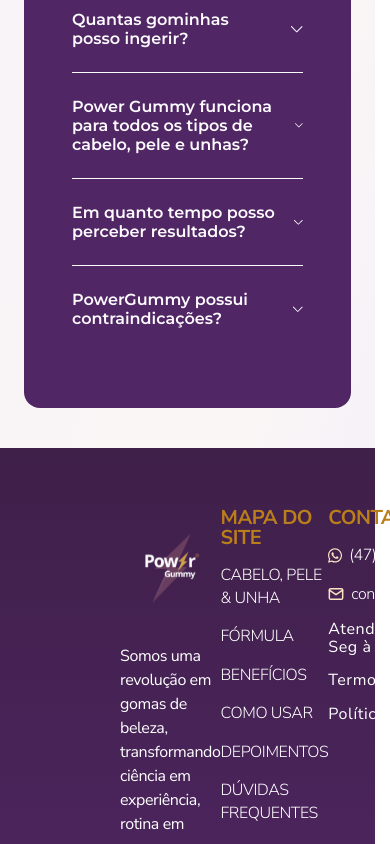
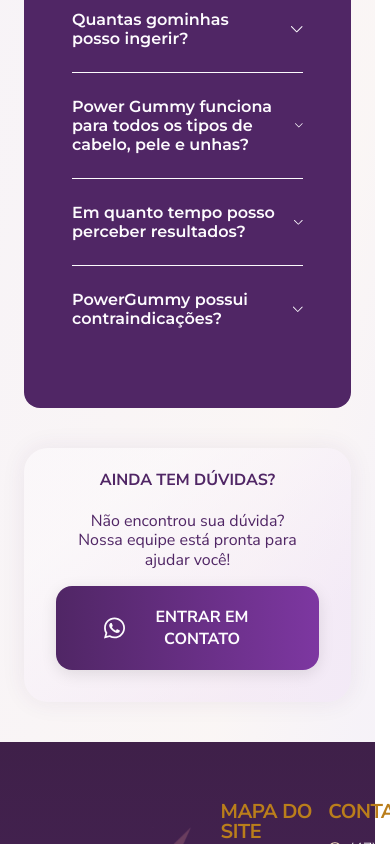
Before and after one commit to brenolg/Gummy, a React (Vite) app: page / in a window 390 px wide. Shown: the part 9056-9900 px from the top of the page. Built offline with nearby package versions, Linux system fonts and the light colour scheme; no server answers.

Commit message:
faq finish

```diff
--- a/src/Pages/Home/FAQ/index.tsx
+++ b/src/Pages/Home/FAQ/index.tsx
@@ -75,6 +75,25 @@
           )
         })}
       </Panel>
+
+      {isMobile && (
+        <FaqCard>
+          <h2 className="faqSubtitle">AINDA TEM DÚVIDAS?</h2>
+          <p className="faqSecDescription">
+            {'Não encontrou sua dúvida?\nNossa equipe está pronta para ajudar você!'}
+          </p>
+          <ContactBtn
+            aria-label="Entrar em contato"
+            as="a"
+            href={`https://wa.me/${phone}?text=${message}`}
+            target="_blank"
+            rel="noopener noreferrer"
+          >
+            <img src={instaIcon} />
+            ENTRAR EM CONTATO
+          </ContactBtn>
+        </FaqCard>
+      )}
     </Wrapper>
   )
 }
--- a/src/Pages/Home/FAQ/styles.ts
+++ b/src/Pages/Home/FAQ/styles.ts
@@ -78,6 +78,7 @@
     margin-bottom: 64px;
   }
   @media (max-width: 900px) {
+    max-width: 100%;
     padding: 0;
     .faqFirstDescription {
       margin-bottom: 0;
@@ -124,6 +125,24 @@
     font-weight: 400;
     line-height: 120%;
   }
+  @media (max-width: 900px) {
+    display: flex;
+    justify-content: center;
+    max-width: 100%;
+    .faqSubtitle {
+      width: 100%;
+      font-size: 16px;
+      text-align: center;
+    }
+    .faqSecDescription {
+      width: 100%;
+      font-size: 16px;
+      text-align: center;
+    }
+  }
+  @media (max-width: 380px) {
+    padding: 24px;
+  }
 `
 
 export const ContactBtn = styled.a`
@@ -149,6 +168,13 @@
   font-style: normal;
   font-weight: 700;
   line-height: normal;
+
+  @media (max-width: 900px) {
+    font-size: 16px;
+  }
+  @media (max-width: 380px) {
+    padding: 24px;
+  }
 `
 
 export const Panel = styled.div`
@@ -160,4 +186,7 @@
   border-radius: 16px;
   background: #502665;
   max-width: 690px;
+  @media (max-width: 900px) {
+    max-width: 100%;
+  }
 `
```
